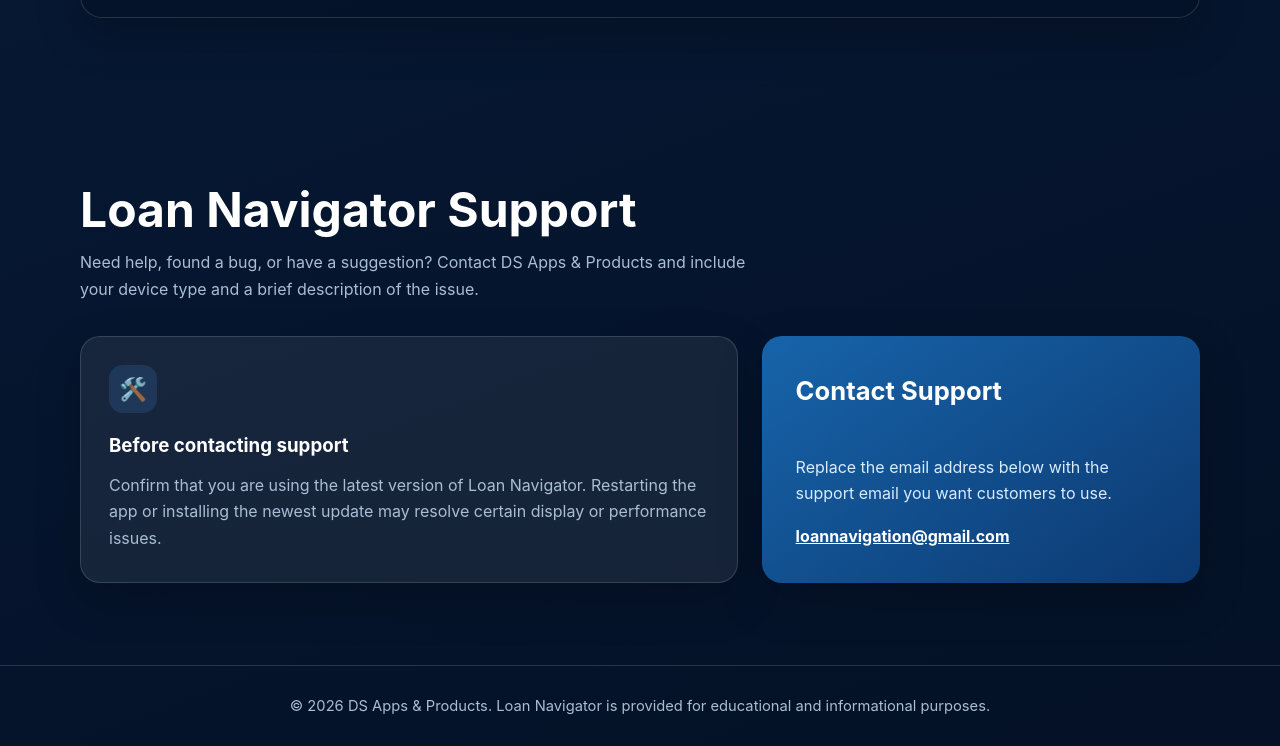
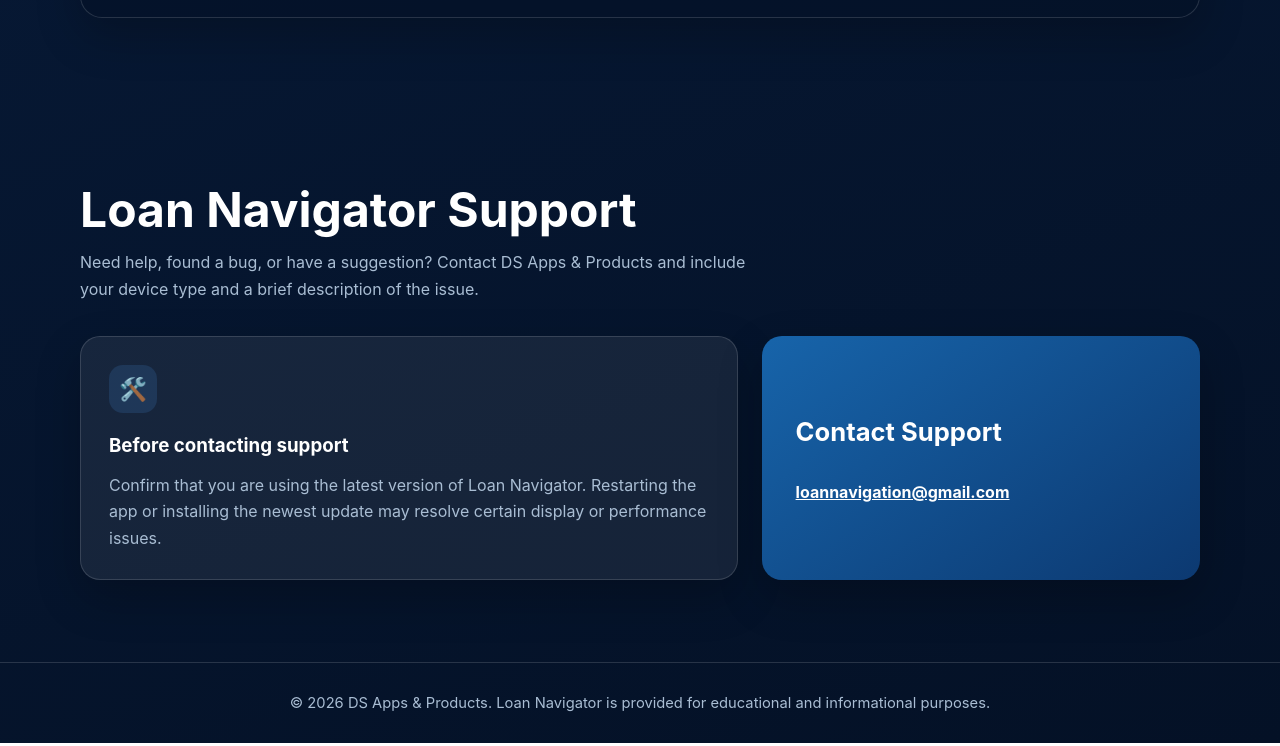
Before and after one commit to Shireydev/loan-navigator-site, a plain HTML site: page index.html in a window 1280 px wide. Shown: the part 3200-3946 px from the top of the page. Drawn offline with Linux system fonts and the light colour scheme.

Commit message:
Updated Email

```diff
--- a/index.html
+++ b/index.html
@@ -574,10 +574,6 @@
 
           <aside class="contact-card">
             <h3>Contact Support</h3>
-            <p>
-              Replace the email address below with the support email you want
-              customers to use.
-            </p>
 
             <a href="mailto:loannavigation@gmail.com">
               loannavigation@gmail.com
```
